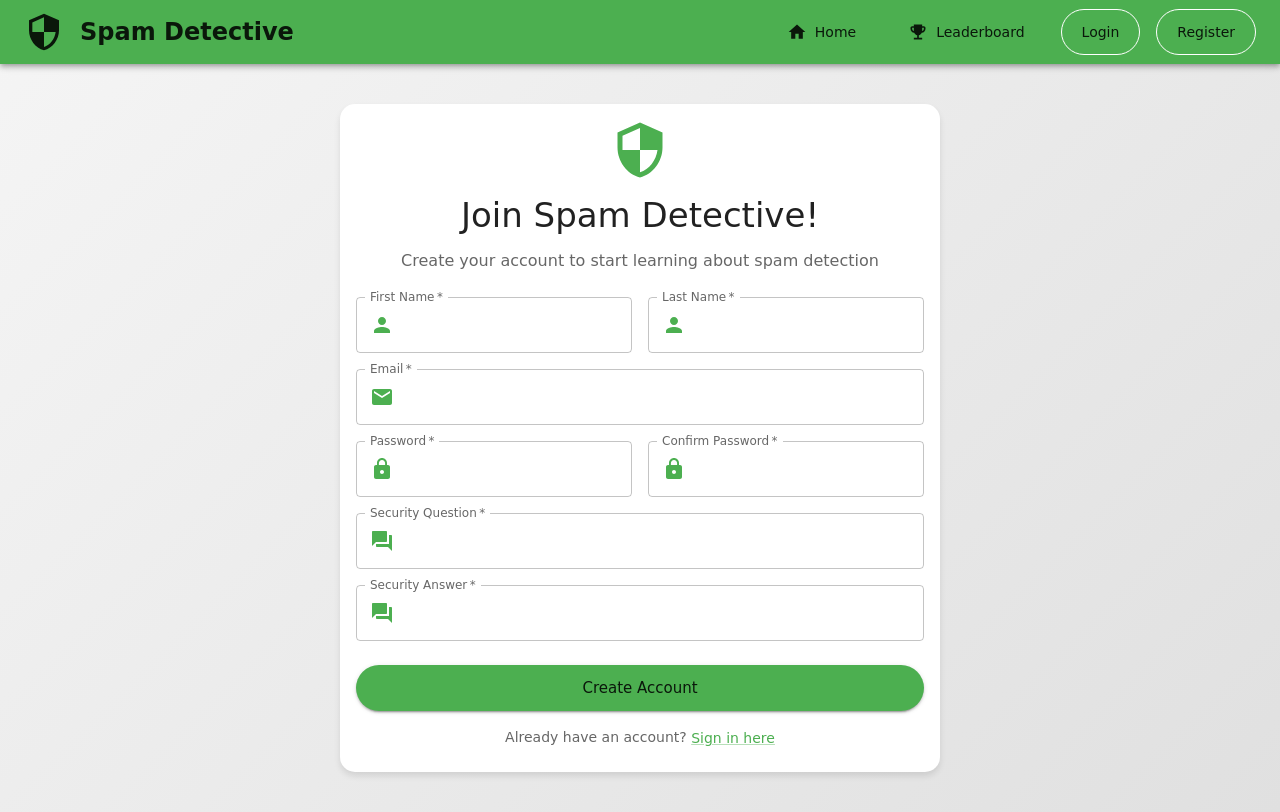
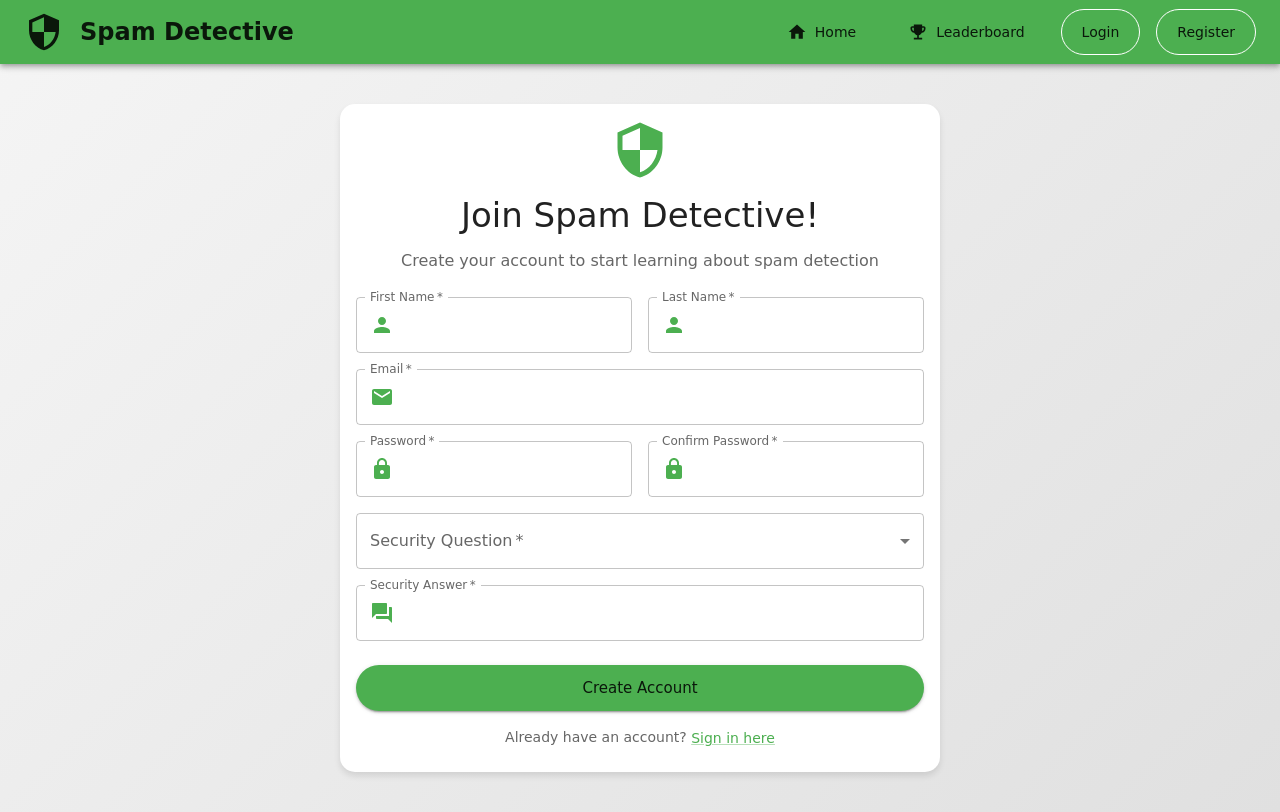
Before and after one commit to Emanuelj2/Educational-Game--on-Spam-Email-Detection, a React (Vite) app in the folder frontend/: page /register in a window 1280 px wide. Built offline with nearby package versions, Linux system fonts and the light colour scheme.

Commit message:
added a dropdown menu for the security questions

```diff
--- a/frontend/package.json
+++ b/frontend/package.json
@@ -28,6 +28,6 @@
     "eslint-plugin-react-hooks": "^5.1.0",
     "eslint-plugin-react-refresh": "^0.4.19",
     "globals": "^15.15.0",
-    "vite": "^6.2.0"
+    "vite": "^6.2.3"
   }
 }
--- a/frontend/src/components/Register.jsx
+++ b/frontend/src/components/Register.jsx
@@ -10,6 +10,10 @@ import {
   Link,
   Alert,
   Grid,
+  FormControl,
+  InputLabel,
+  Select,
+  MenuItem,
 } from '@mui/material';
 import { motion } from 'framer-motion';
 import SecurityIcon from '@mui/icons-material/Security';
@@ -19,6 +23,13 @@ import PersonIcon from '@mui/icons-material/Person';
 import QuestionAnswerIcon from '@mui/icons-material/QuestionAnswer';
 
 const MotionCard = motion(Card);
+
+const securityQuestions = [
+  "What is your mother's maiden name?",
+  "What was your first pet's name?",
+  "What was the name of your first school?",
+  "What is your favorite book?",
+];
 
 const Register = () => {
   const navigate = useNavigate();
@@ -157,17 +168,20 @@ const Register = () => {
                 />
               </Grid>
               <Grid item xs={12}>
-                <TextField
-                  fullWidth
-                  label="Security Question"
-                  name="securityQuestion"
-                  value={formData.securityQuestion}
-                  onChange={handleChange}
-                  required
-                  InputProps={{
-                    startAdornment: <QuestionAnswerIcon sx={{ mr: 1, color: 'primary.main' }} />,
-                  }}
-                />
+                <FormControl fullWidth required>
+                  <InputLabel>Security Question</InputLabel>
+                  <Select
+                    name="securityQuestion"
+                    value={formData.securityQuestion}
+                    onChange={handleChange}
+                  >
+                    {securityQuestions.map((question, index) => (
+                      <MenuItem key={index} value={question}>
+                        {question}
+                      </MenuItem>
+                    ))}
+                  </Select>
+                </FormControl>
               </Grid>
               <Grid item xs={12}>
                 <TextField
```
Also changed, not shown: 1 other file (tests, documents, lock files or other folders).
